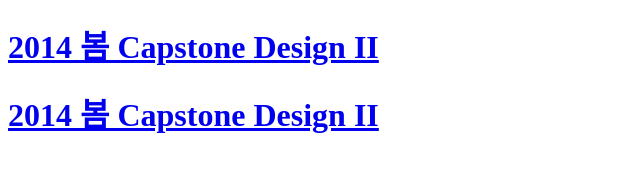
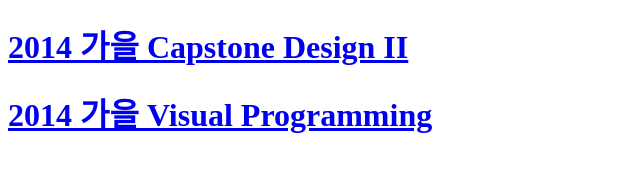
Before and after one commit to lectureixdl/lectureixdl.github.io, a plain HTML site: page index.html in a window 1280 px wide. Shown: the whole page, without its empty margins (0-640 px from the left). Drawn offline with Linux system fonts and the light colour scheme.

Commit message:
Update index.html

```diff
--- a/index.html
+++ b/index.html
@@ -4,7 +4,7 @@
     <title>Lectures</title>
   </head>
   <body>
-    <h1><a href="https://gist.github.com/lectureixdl/2f2ec388276050d22bd2">2014 봄 Capstone Design II</a></h1>
-    <h1><a href="https://gist.github.com/lectureixdl/a2750f89df187b973826">2014 봄 Capstone Design II</a></h1>
+    <h1><a href="https://gist.github.com/lectureixdl/2f2ec388276050d22bd2">2014 가을 Capstone Design II</a></h1>
+    <h1><a href="https://gist.github.com/lectureixdl/a2750f89df187b973826">2014 가을 Visual Programming</a></h1>
   </body>
 </html>
```
